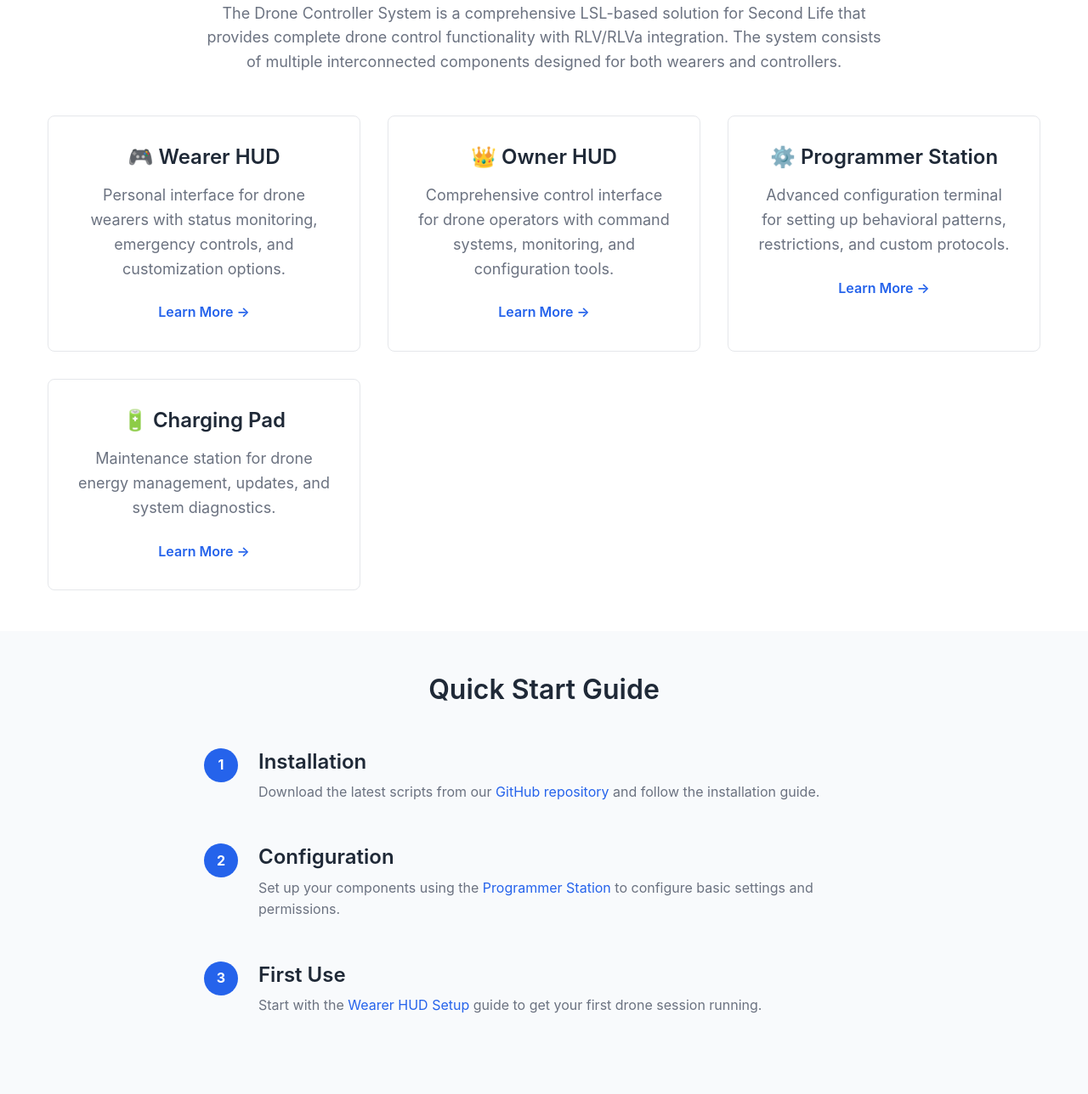
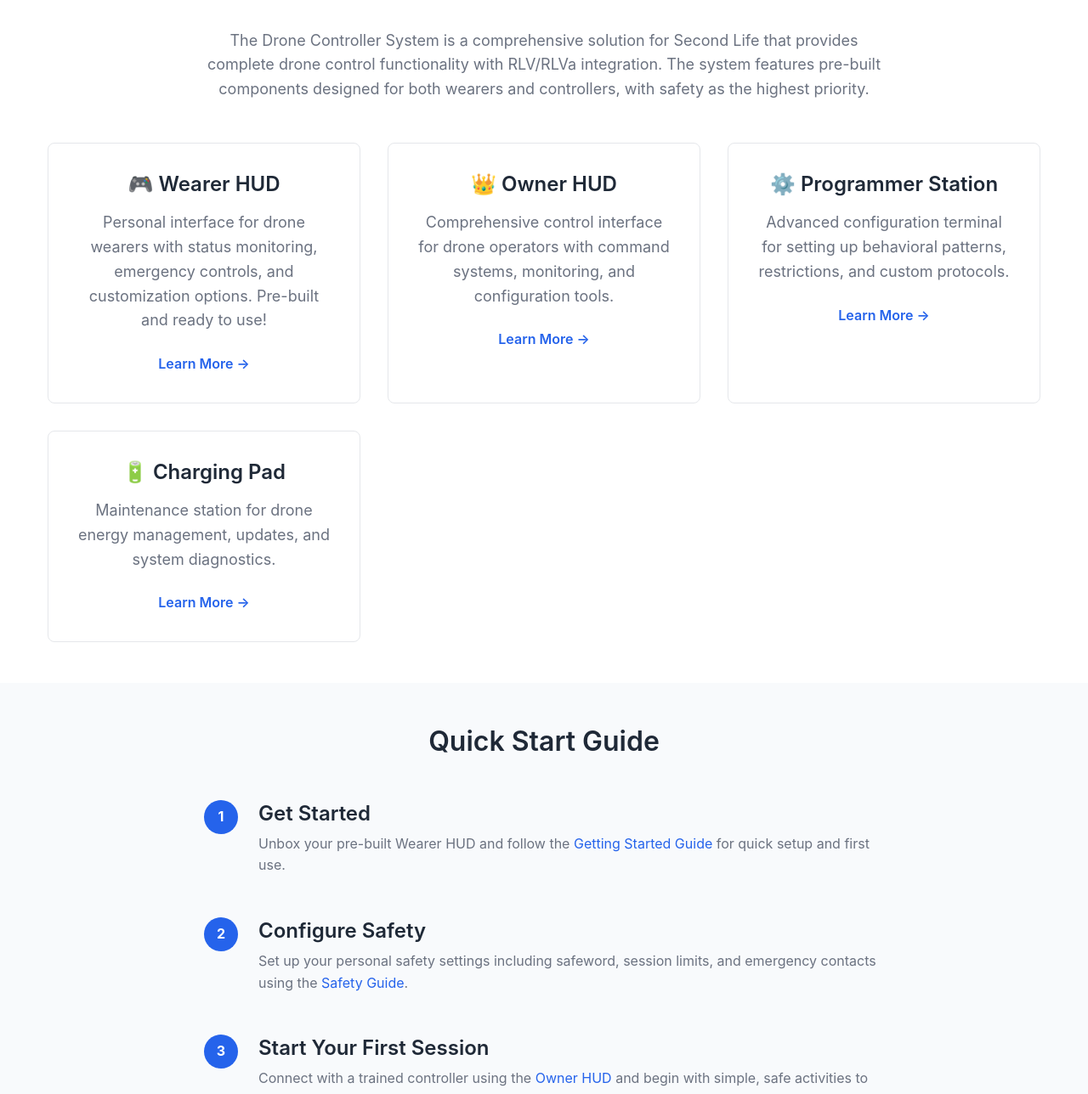
Before and after one commit to BrittRose-SL/drone-controller-docs, a plain HTML site: page index.html in a window 1280 px wide. Shown: the part 589-1877 px from the top of the page at 85% size. Drawn offline with Linux system fonts and the light colour scheme.

Commit message:
Update index.html

```diff
--- a/index.html
+++ b/index.html
@@ -44,10 +44,10 @@
     <header class="hero">
         <div class="hero-container">
             <h1>Drone Controller System</h1>
-            <p>Complete documentation for the LSL-based drone controller system including Wearer HUD, Owner HUD, Programmer Station, and Charging Pad components.</p>
+            <p>Complete documentation for the drone controller system including Wearer HUD, Owner HUD, Programmer Station, and Charging Pad components. Pre-built and ready to use!</p>
             <div class="hero-buttons">
-                <a href="wearer-hud/index.html" class="btn btn-primary">Get Started</a>
-                <a href="https://github.com/yourusername/drone-controller-scripts" class="btn btn-secondary" target="_blank">View Scripts</a>
+                <a href="wearer-hud/setup.html" class="btn btn-primary">Get Started</a>
+                <a href="https://github.com/BrittRose-SL/drone-controller-scripts" class="btn btn-secondary" target="_blank">View Scripts</a>
             </div>
         </div>
     </header>
@@ -56,12 +56,12 @@
         <section class="overview">
             <div class="container">
                 <h2>System Overview</h2>
-                <p>The Drone Controller System is a comprehensive LSL-based solution for Second Life that provides complete drone control functionality with RLV/RLVa integration. The system consists of multiple interconnected components designed for both wearers and controllers.</p>
+                <p>The Drone Controller System is a comprehensive solution for Second Life that provides complete drone control functionality with RLV/RLVa integration. The system features pre-built components designed for both wearers and controllers, with safety as the highest priority.</p>
 
                 <div class="features-grid">
                     <div class="feature-card">
                         <h3>🎮 Wearer HUD</h3>
-                        <p>Personal interface for drone wearers with status monitoring, emergency controls, and customization options.</p>
+                        <p>Personal interface for drone wearers with status monitoring, emergency controls, and customization options. Pre-built and ready to use!</p>
                         <a href="wearer-hud/index.html" class="card-link">Learn More →</a>
                     </div>
 
@@ -93,24 +93,24 @@
                     <div class="step">
                         <div class="step-number">1</div>
                         <div class="step-content">
-                            <h3>Installation</h3>
-                            <p>Download the latest scripts from our <a href="https://github.com/yourusername/drone-controller-scripts" target="_blank">GitHub repository</a> and follow the installation guide.</p>
+                            <h3>Get Started</h3>
+                            <p>Unbox your pre-built Wearer HUD and follow the <a href="wearer-hud/setup.html">Getting Started Guide</a> for quick setup and first use.</p>
                         </div>
                     </div>
 
                     <div class="step">
                         <div class="step-number">2</div>
                         <div class="step-content">
-                            <h3>Configuration</h3>
-                            <p>Set up your components using the <a href="programmer-station/index.html">Programmer Station</a> to configure basic settings and permissions.</p>
+                            <h3>Configure Safety</h3>
+                            <p>Set up your personal safety settings including safeword, session limits, and emergency contacts using the <a href="wearer-hud/safety.html">Safety Guide</a>.</p>
                         </div>
                     </div>
 
                     <div class="step">
                         <div class="step-number">3</div>
                         <div class="step-content">
-                            <h3>First Use</h3>
-                            <p>Start with the <a href="wearer-hud/setup.html">Wearer HUD Setup</a> guide to get your first drone session running.</p>
+                            <h3>Start Your First Session</h3>
+                            <p>Connect with a trained controller using the <a href="owner-hud/index.html">Owner HUD</a> and begin with simple, safe activities to learn the system.</p>
                         </div>
                     </div>
                 </div>
@@ -171,8 +171,8 @@
                 <div class="footer-section">
                     <h3>Development</h3>
                     <ul>
-                        <li><a href="https://github.com/yourusername/drone-controller-scripts" target="_blank">GitHub Repository</a></li>
-                        <li><a href="https://github.com/yourusername/drone-controller-docs" target="_blank">Documentation Source</a></li>
+                        <li><a href="https://github.com/BrittRose-SL/drone-controller-scripts" target="_blank">GitHub Repository</a></li>
+                        <li><a href="https://github.com/BrittRose-SL/drone-controller-docs" target="_blank">Documentation Source</a></li>
                         <li><a href="contributing/index.html">Contributing</a></li>
                         <li><a href="api/index.html">API Reference</a></li>
                     </ul>
```
